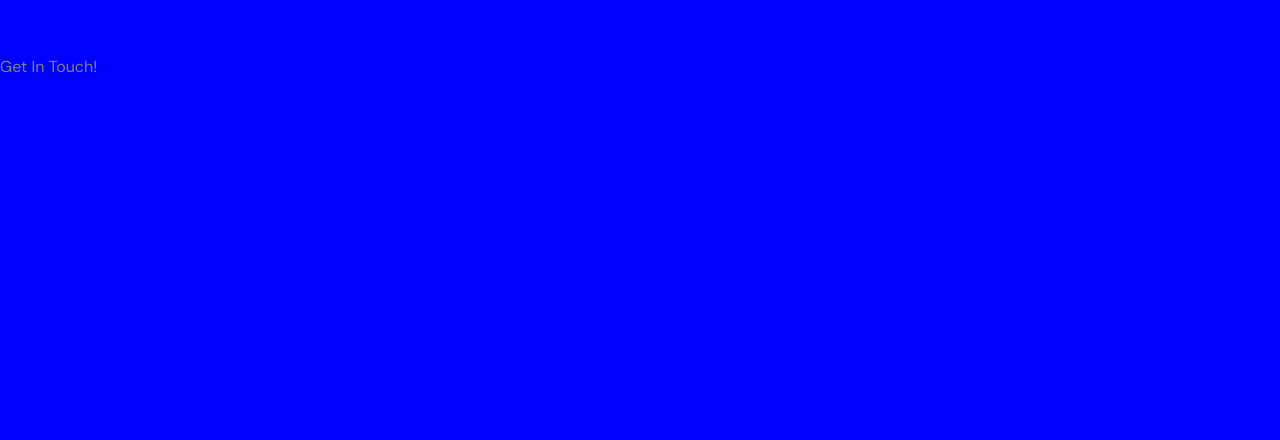
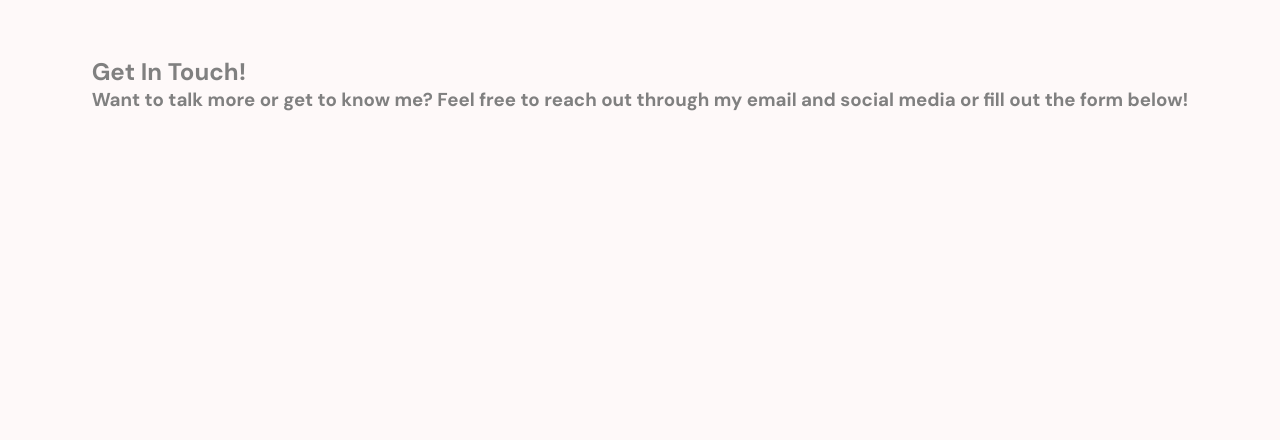
Before and after one commit to FiorenNathasia/portfolio, a React (Vite) app: page / in a window 1280 px wide. Shown: the part 2344-2784 px from the top of the page. Built offline with nearby package versions, Linux system fonts and the light colour scheme.

Commit message:
Add form  and title.

```diff
--- a/src/App.jsx
+++ b/src/App.jsx
@@ -1,6 +1,7 @@
 import "./App.scss";
 import Navbar from "./components/NavBar/Navbar";
 import Test from "./components/Test";
+import Contact from "./components/contact/Contact";
 import Hero from "./components/hero/Hero";
 
 const App = () => {
@@ -13,7 +14,9 @@ const App = () => {
         </section>
         <section id="About Me">About Me</section>
         <section id="My Projects">My Projects</section>
-        <section id="Get In Touch">Get In Touch!</section>
+        <section id="Get In Touch">
+          <Contact />
+        </section>
       </div>
       {/* <Test /> */}
       {/* <Test /> */}
--- a/src/App.scss
+++ b/src/App.scss
@@ -14,7 +14,7 @@ html {
 }
 
 body {
-  background-color: blue;
+  background-color: #fef9f9;
   color: gray;
 }
 
--- /dev/null
+++ b/src/components/contact/Contact.jsx
@@ -0,0 +1,40 @@
+import "./Contact.scss";
+
+const Contact = () => {
+  return (
+    <>
+      <div className="contact">
+        <div className="contact__textcontainer">
+          <h1 className="contact__title">Get In Touch!</h1>
+          <h3 className="contact__slogan">
+            Want to talk more or get to know me? Feel free to reach out through
+            my email and social media or fill out the form below!
+          </h3>
+        </div>
+        <div className="contact__formcontainer">
+          <form>
+            <div className="contact__name">
+              <input type="text" required placeholder="First Name"></input>
+              <input type="text" placeholder="Last Name"></input>
+            </div>
+            <div className="contact__info">
+              <input type="email" required placeholder="Email"></input>
+              <input type="text" placeholder="Phone Number"></input>
+            </div>
+
+            <textarea
+              name=""
+              id=""
+              cols="30"
+              rows={8}
+              placeholder="Message"
+            ></textarea>
+            <button>Send</button>
+          </form>
+        </div>
+      </div>
+    </>
+  );
+};
+
+export default Contact;
--- /dev/null
+++ b/src/components/contact/Contact.scss
@@ -0,0 +1,47 @@
+@use "../../partials/mixins" as *;
+@use "../../partials/variables" as *;
+
+.contact {
+  @include tablet {
+    height: 100%;
+    max-width: 85.375rem;
+    margin: auto;
+    display: flex;
+    align-items: center;
+    flex-direction: column;
+  }
+
+  &__textcontainer {
+    @include tablet {
+      flex: 1;
+    }
+  }
+
+  &__formcontainer {
+    @include tablet {
+      flex: 1;
+    }
+  }
+}
+
+input,
+textarea {
+  padding: 1.25rem;
+  background-color: transparent;
+  border: 1px solid red;
+}
+
+form {
+  display: flex;
+  flex-direction: column;
+  gap: 20px;
+}
+
+button {
+  padding: 20px;
+  border: none;
+  border-bottom: 1px solid #3e17cb;
+  background-color: transparent;
+  cursor: pointer;
+  font-weight: 500;
+}
```
